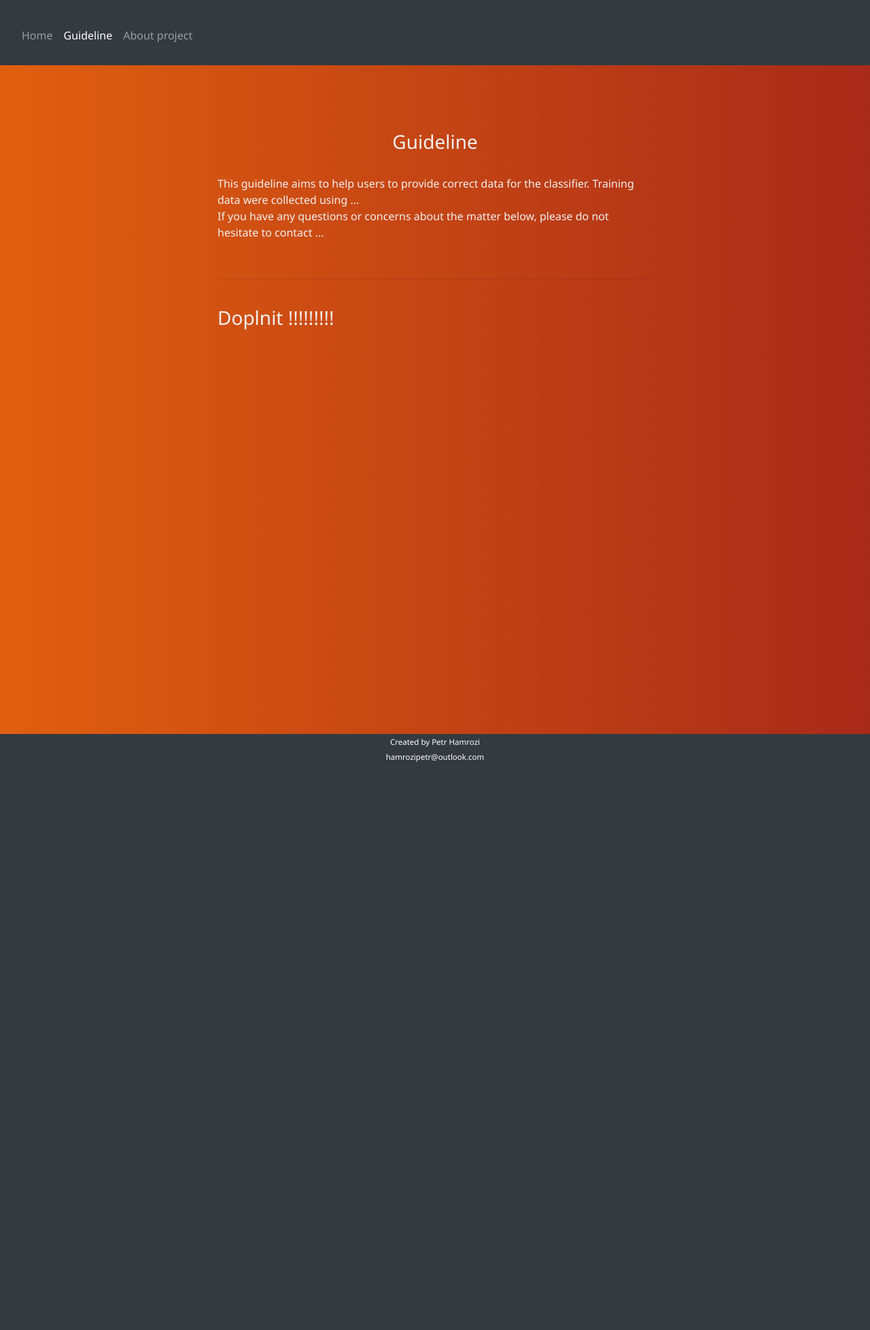
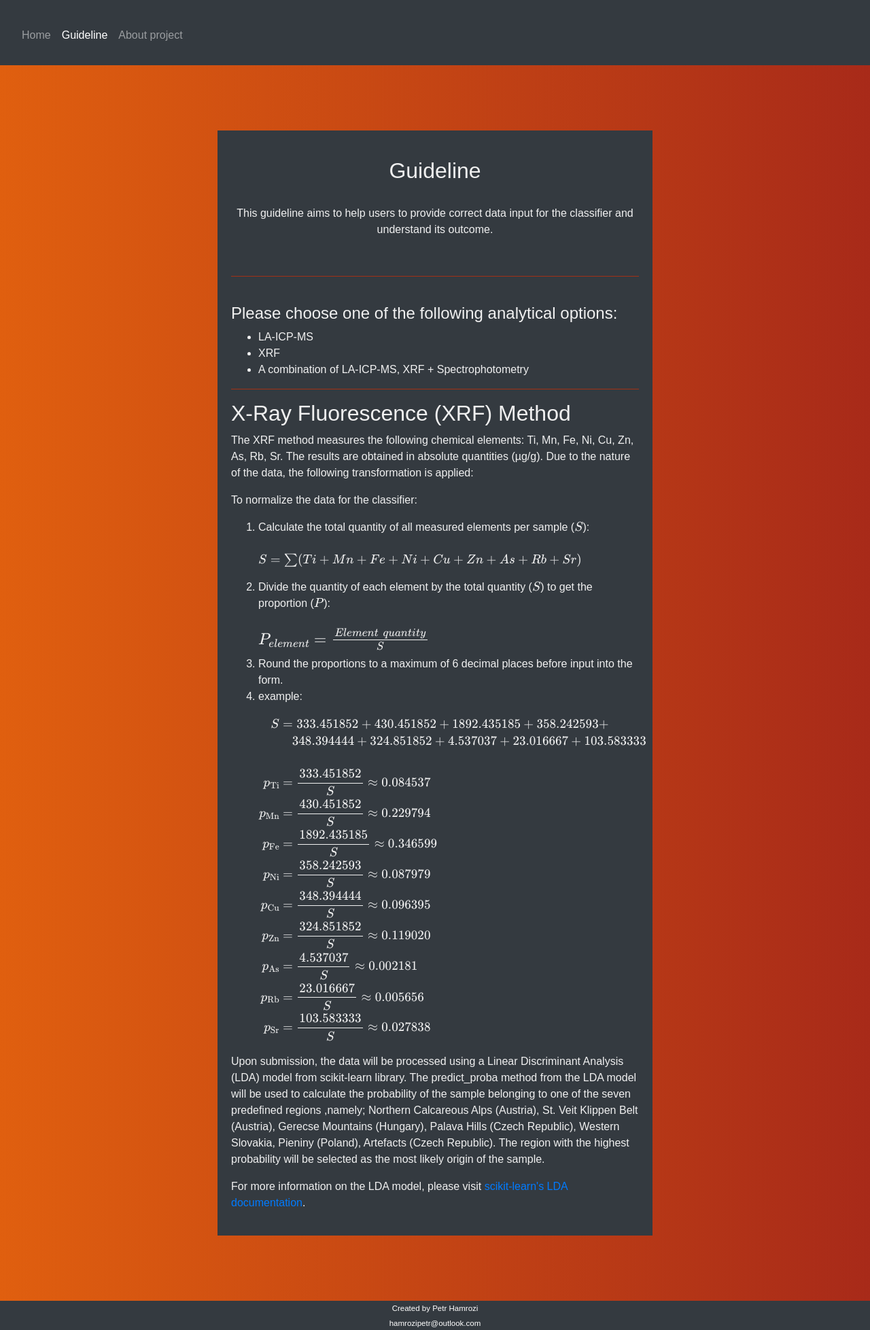
Before and after one commit to hampet1/radiolarite_provenance_classifier, a Django app: page /guideline/ in a window 1280 px wide. Shown: the whole page at 68% size. Before the commit the page ends 1121 px from the top, so only its background shows below. Run offline with Django 4.2, Linux system fonts and the light colour scheme; parts of the project's set-up code (start-up, migrations or seed data) failed here and were passed over; some libraries are stand-ins or nearby versions.

Commit message:
xrf input

```diff
--- a/users/templates/base.html
+++ b/users/templates/base.html
@@ -103,6 +103,9 @@
                 <!-- Bootstrap Bundle with Popper -->
                 <script src="https://stackpath.bootstrapcdn.com/bootstrap/5.1.0/js/bootstrap.bundle.min.js"></script>
 
+                <!-- for latech -->
+                  <script src="https://polyfill.io/v3/polyfill.min.js?features=es6"></script>
+                <script id="MathJax-script" async src="https://cdn.jsdelivr.net/npm/mathjax@3/es5/tex-mml-chtml.js"></script>
               {% block javascript %}
               <script>
 
--- a/users/templates/guideline.html
+++ b/users/templates/guideline.html
@@ -2,13 +2,75 @@
 
             {% block content %}
 
+<style>
+    body { font-family: Arial, sans-serif; }
+    .method-description { margin-bottom: 20px; }
+    .formula { background-color: #f8f8f8; border-left: 5px solid #2c3e50; padding: 10px; }
+</style>
+
         <section class="container-fluid bg">
             <section class= "row justify-content-center ">
                 <section class="col-6 p-0"><br>
-                    <h3 style="text-align:center;"> Guideline </h3><br>
-                    <p> This guideline aims to help users to provide correct data for the classifier. Training data were collected using ... <br> If you have any questions or concerns about the matter below, please do not hesitate to contact ... </p><br><hr><br>
-                    <h3 style="margin-bottom: 500px;"> Doplnit !!!!!!!!!</h3>
+                    <div style="background-color: #343A40; padding: 20px; font-family: Arial, sans-serif;">
+                    <h2 style="text-align:center; margin-top: 20px;"> Guideline </h2><br>
+                    <p style="text-align:center;"> This guideline aims to help users to provide correct data input for the classifier and understand its outcome.</p><br>
+                        <hr style="background-color:#B53617;">
+                        <br>
 
+                    <h4>Please choose one of the following analytical options:</h4>
+                    <ul>
+                        <li>LA-ICP-MS</li>
+                        <li>XRF</li>
+                        <li>A combination of LA-ICP-MS, XRF + Spectrophotometry</li>
+                    </ul>
+                    <hr style="background-color:#B53617;">
+
+                    <h2>X-Ray Fluorescence (XRF) Method</h2>
+    <p>
+        The XRF method measures the following chemical elements: Ti, Mn, Fe, Ni, Cu, Zn, As, Rb, Sr.
+        The results are obtained in absolute quantities (µg/g). Due to the nature of the data, the following transformation is applied:
+    </p>
+
+        <p>To normalize the data for the classifier:</p>
+        <ol>
+            <li>Calculate the total quantity of all measured elements per sample (\( S \)):</li><br>
+            <p> \( S = \sum (Ti + Mn + Fe + Ni + Cu + Zn + As + Rb + Sr) \) </p>
+            <li>Divide the quantity of each element by the total quantity (\( S \)) to get the proportion (\( P \)):</li><br>
+            <h5> \( P_{element} = \frac{Element\;quantity}{S} \) </h5>
+            <li>Round the proportions to a maximum of 6 decimal places before input into the form.</li>
+            <li> example: </li>
+            <p>
+                  \[
+                  \begin{aligned}
+                  S &= 333.451852 + 430.451852 + 1892.435185 + 358.242593  +  \\
+                    &\quad 348.394444 + 324.851852 + 4.537037 + 23.016667 + 103.583333 \\
+                  \\
+                  p_{\text{Ti}} &= \frac{333.451852}{S} \approx 0.084537 \\
+                  p_{\text{Mn}} &= \frac{430.451852}{S} \approx 0.229794 \\
+                  p_{\text{Fe}} &= \frac{1892.435185}{S} \approx 0.346599 \\
+                  p_{\text{Ni}} &= \frac{358.242593}{S} \approx 0.087979 \\
+                  p_{\text{Cu}} &= \frac{348.394444}{S} \approx 0.096395 \\
+                  p_{\text{Zn}} &= \frac{324.851852}{S} \approx 0.119020 \\
+                  p_{\text{As}} &= \frac{4.537037}{S} \approx 0.002181 \\
+                  p_{\text{Rb}} &= \frac{23.016667}{S} \approx 0.005656 \\
+                  p_{\text{Sr}} &= \frac{103.583333}{S} \approx 0.027838
+                  \end{aligned}
+                  \]
+                </p>
+
+        </ol>
+
+    <p>
+        Upon submission, the data will be processed using a Linear Discriminant Analysis (LDA) model from scikit-learn library.
+        The predict_proba method from the LDA model will be used to calculate the probability of the sample belonging to one of the seven predefined regions
+        ,namely; Northern Calcareous Alps (Austria), St. Veit Klippen Belt (Austria), Gerecse Mountains (Hungary), Palava Hills (Czech Republic), Western Slovakia, Pieniny (Poland), Artefacts (Czech Republic).
+        The region with the highest probability will be selected as the most likely origin of the sample.
+    </p>
+    <p>
+        For more information on the LDA model, please visit
+        <a href="https://scikit-learn.org/0.16/modules/generated/sklearn.lda.LDA.html" target="_blank">scikit-learn's LDA documentation</a>.
+    </p>
+     </div>
             </section>
           </section>
          </section>
```
